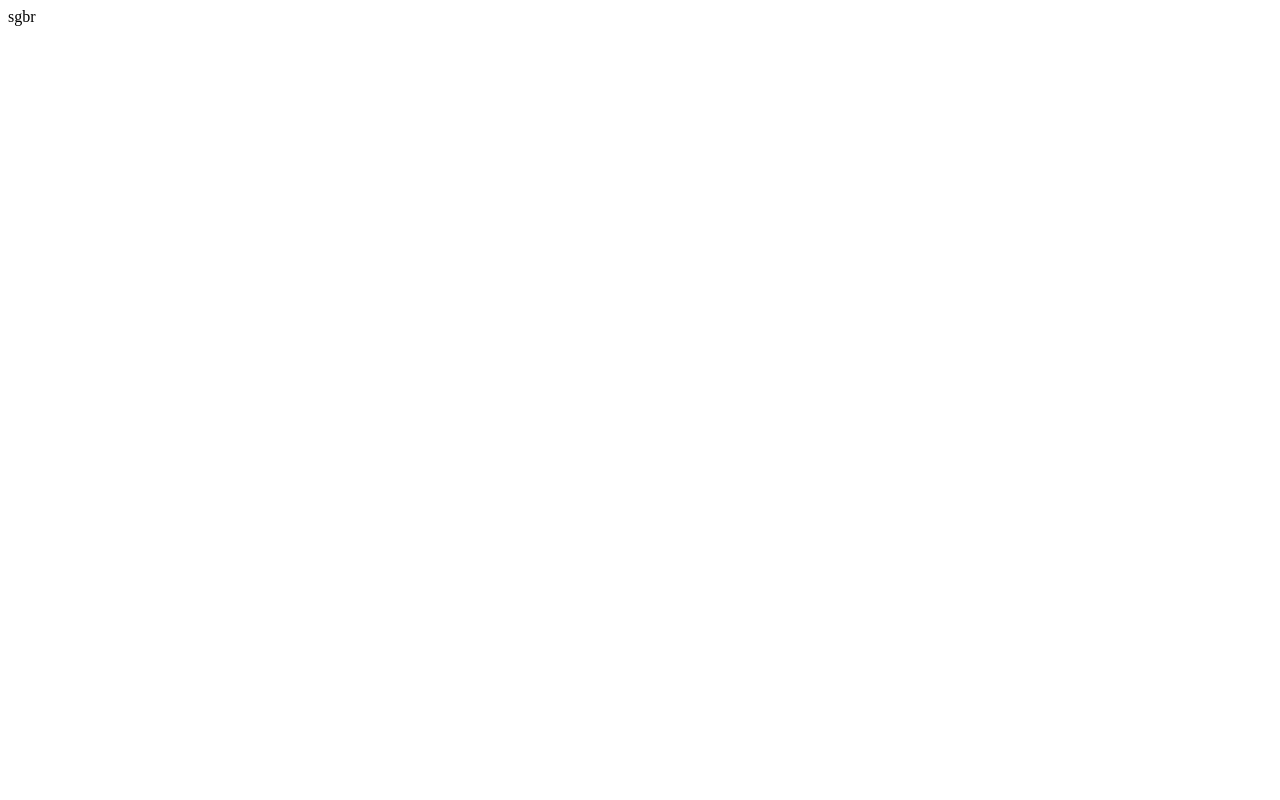
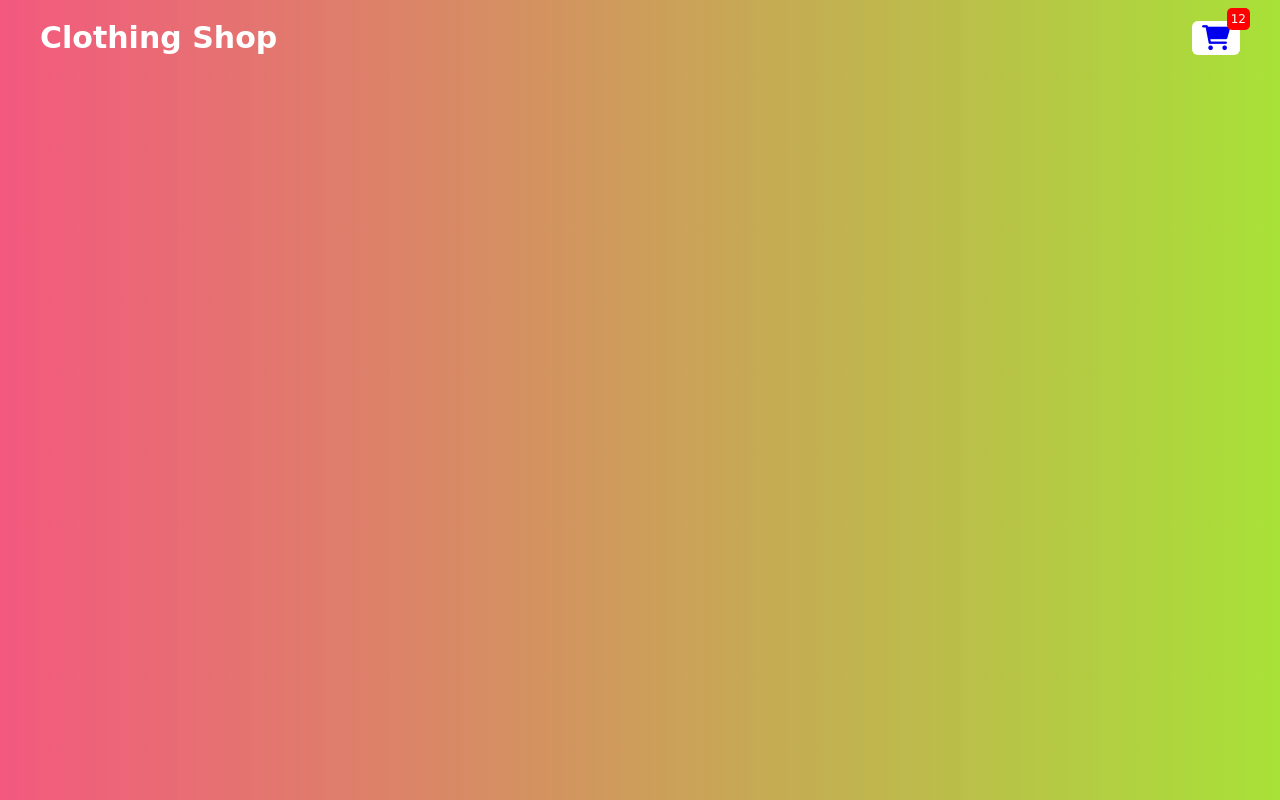
Before and after one commit to Mustafa-isa/clothing-cart, a plain HTML site: page index.html in a window 1280 px wide. Drawn offline with Linux system fonts and the light colour scheme.

Commit message:
developing
....

```diff
--- a/index.html
+++ b/index.html
@@ -5,10 +5,20 @@
     <meta http-equiv="X-UA-Compatible" content="IE=edge">
     <meta name="viewport" content="width=device-width, initial-scale=1.0">
     <title>Document</title>
+    <link rel="stylesheet" href="https://cdnjs.cloudflare.com/ajax/libs/font-awesome/6.2.1/css/all.min.css" integrity="sha512-MV7K8+y+gLIBoVD59lQIYicR65iaqukzvf/nwasF0nqhPay5w/9lJmVM2hMDcnK1OnMGCdVK+iQrJ7lzPJQd1w==" crossorigin="anonymous" referrerpolicy="no-referrer" />
+
     <link rel="stylesheet" href="main.css">
 </head>
 <body>
-    sgbr
+<header id="header">
+    <nav id="navbar">
+        <h2>clothing shop</h2>
+        <div class="cart">
+          <a href="#">  <i class="fa-solid fa-cart-shopping"></i></a>
+            <span id="cart">12</span>
+        </div>
+    </nav>
+</header>
 </body>
 <script src="main.js"></script>
 </html>
--- a/main.css
+++ b/main.css
@@ -0,0 +1,48 @@
+* {
+  margin: 0;
+  padding: 0;
+  box-sizing: border-box;
+}
+body {
+  font-family: Verdana, Geneva, Tahoma, sans-serif;
+  background: linear-gradient(90deg, #f3597e, #a1df28ed);
+}
+#navbar h2 {
+  text-transform: capitalize;
+  font-family: cursive;
+  font-size: 30px;
+}
+#navbar .cart {
+  position: relative;
+  padding: 4px 10px;
+  background: #fff;
+  color: #088178;
+  border-radius: 6px;
+}
+#navbar i {
+    font-size: 25px;
+  cursor: pointer;
+
+}
+#navbar .cart #cart {
+  position: absolute;
+  color: #fff;
+  display: block;
+  padding: 4px;
+  background: red;
+  border-radius: 5px;
+  top: -13px;
+  font-size: 12px;
+  right: -10px;
+  cursor: pointer;
+}
+#navbar {
+  padding: 20px 40px;
+  display: flex;
+  justify-content: space-between;
+  align-items: center;
+  color: #fff;
+}a{
+    text-decoration: none;
+    display: inline-block;
+}
```
Also changed, not shown: images/img-1.jpg (added), images/img-2.jpg (added), images/img-3.jpg (added), 1 other file.
